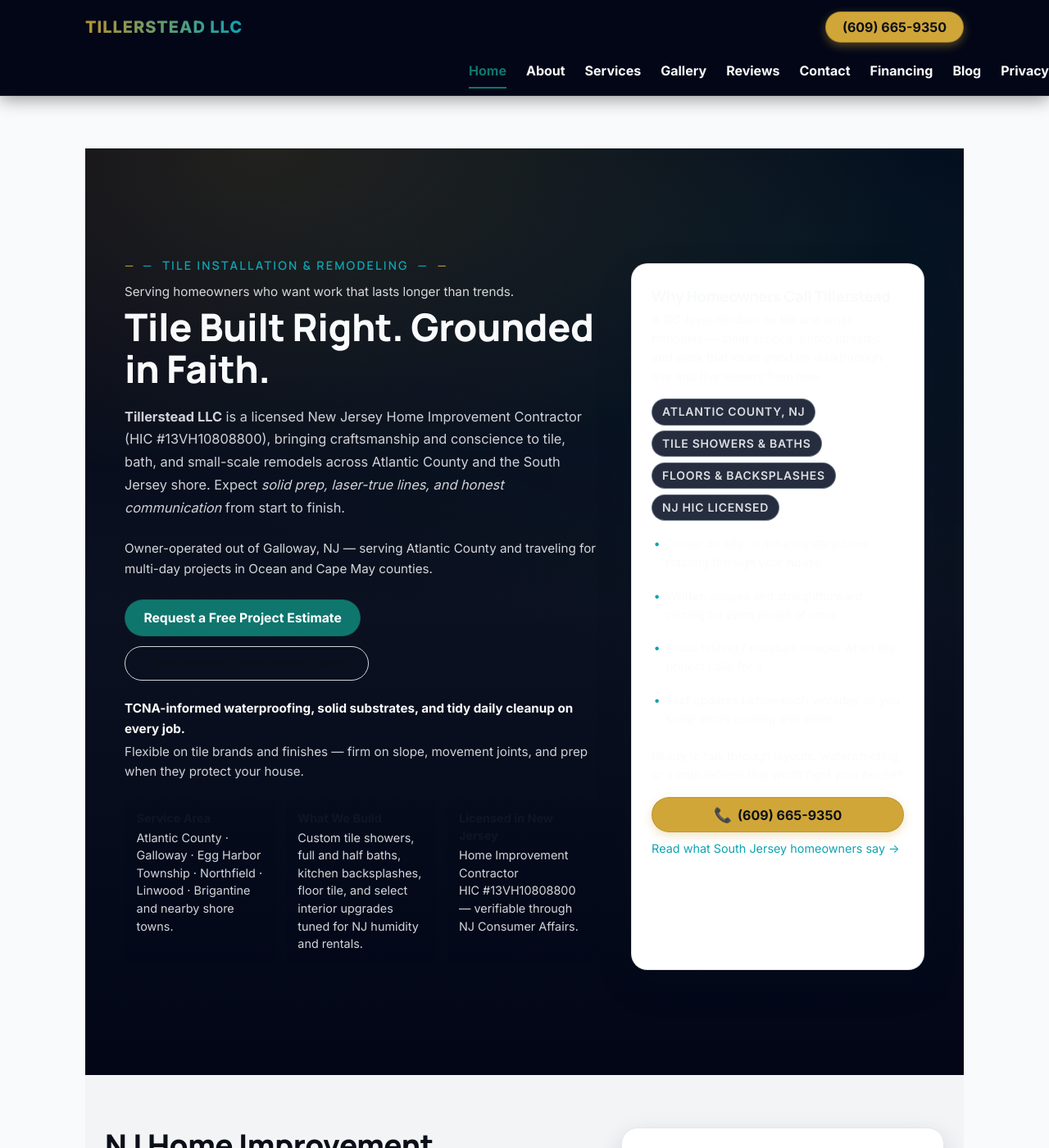
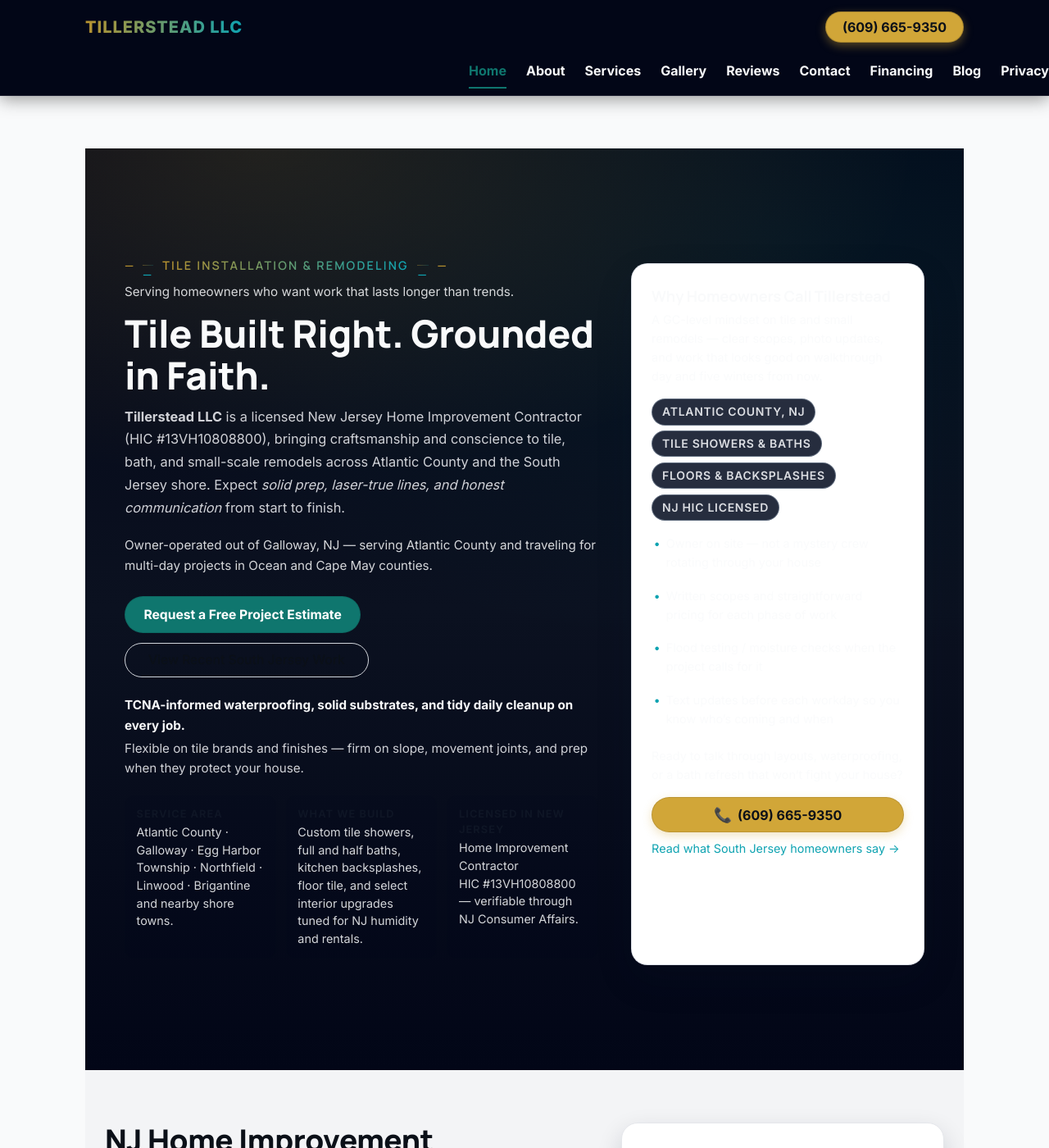
Before and after one commit to XTX33/Tillerstead-site, a Jekyll site: the page built from index.html, in a window 1280 px wide and 1400 px high. Shown: the whole window at 82% size. Built offline with Jekyll 4.4.1, drawn with Linux system fonts in a browser that asks for light colours.

Commit message:
Update main.css

```diff
--- a/assets/css/main.css
+++ b/assets/css/main.css
@@ -909,7 +909,67 @@
   font-size: var(--text-base);
   margin-bottom: var(--space-2);
 }
+/* --- HOMEPAGE HERO IMPROVEMENTS --- */
 
+/* Eyebrow center with gradient */
+.hero-eyebrow {
+  display: flex;
+  align-items: center;
+  justify-content: center;
+  gap: 0.75rem;
+  margin-bottom: 0.5rem;
+  font-size: 0.85rem;
+  letter-spacing: 0.18em;
+  text-transform: uppercase;
+}
+
+.hero-eyebrow-text {
+  background: linear-gradient(90deg, var(--brand-brass, #b8922f), var(--brand-emerald, #0fa3b1));
+  -webkit-background-clip: text;
+  -webkit-text-fill-color: transparent;
+  font-weight: 600;
+  white-space: nowrap;
+}
+
+.hero-eyebrow-line {
+  flex: 1 1 2rem;
+  max-width: 3rem;
+  height: 1px;
+  background: linear-gradient(90deg, rgba(184,146,47,0.4), rgba(15,163,177,0.2));
+}
+
+/* Spacing & readability */
+.hero-main > h1 {
+  margin-top: 0.75rem;
+  margin-bottom: 0.75rem;
+}
+
+.hero-main > .lead {
+  margin-bottom: 1.25rem;
+}
+
+.hero-actions {
+  margin-top: 1.5rem;
+  margin-bottom: 1.75rem;
+  gap: 0.75rem;
+  flex-wrap: wrap;
+}
+
+/* KPI section contrast */
+.hero-kpis {
+  margin-top: 1.5rem;
+  display: grid;
+  gap: 1rem;
+}
+
+.hero-kpi-label {
+  display: block;
+  margin-bottom: 0.25rem;
+  font-size: 0.8rem;
+  letter-spacing: 0.08em;
+  text-transform: uppercase;
+  color: rgba(248, 250, 252, 0.95);
+}
 /* 11) FAQ / Accordion
    ------------------------------------------- */
 
```
